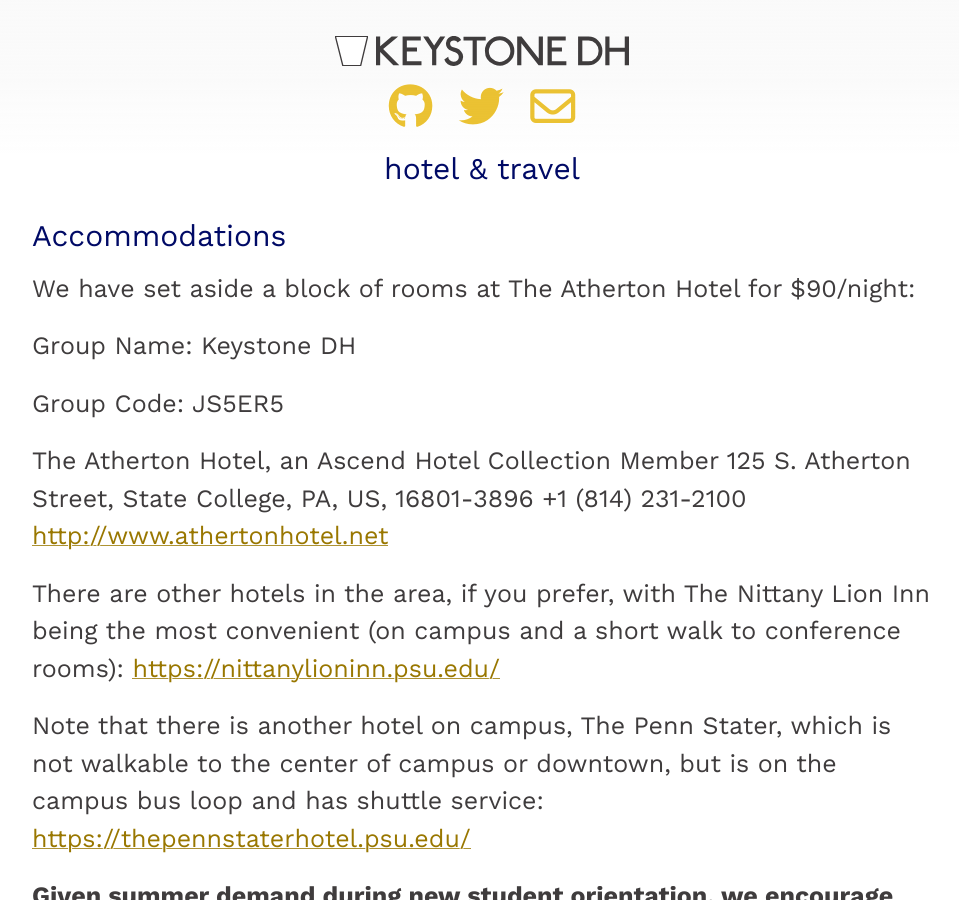
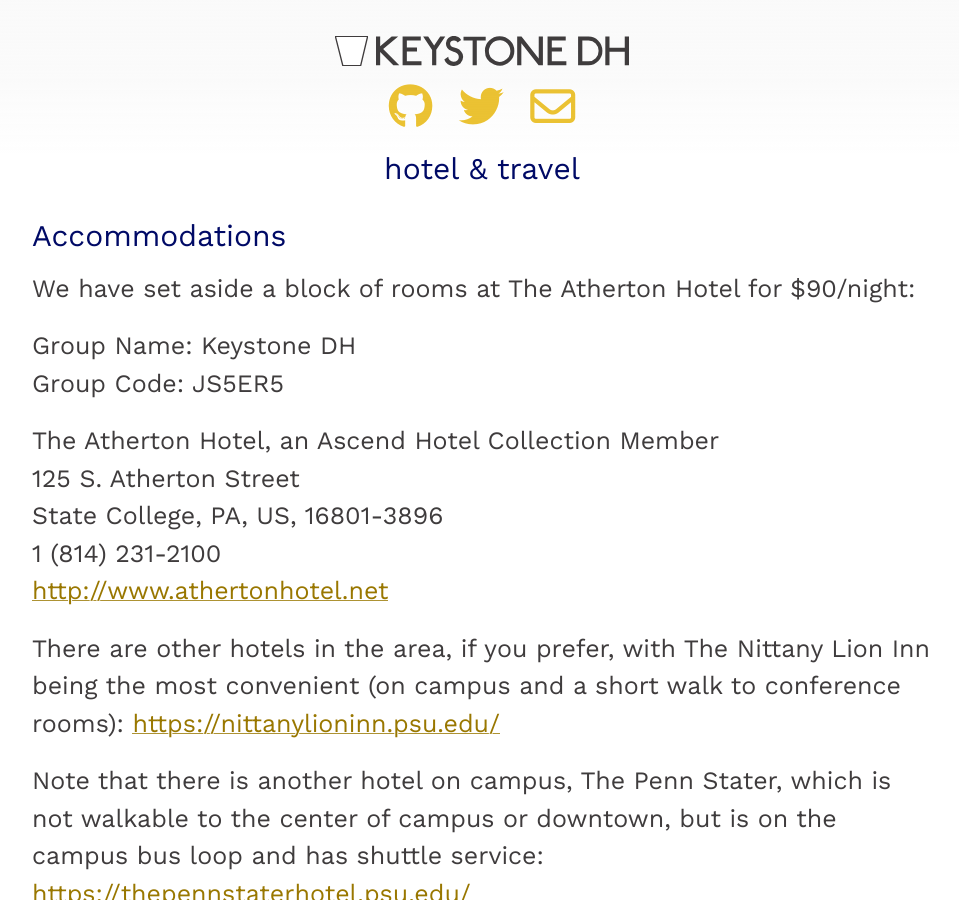
Before and after one commit to KeystoneDH/2018, a Jekyll site: the page built from travel.md, in a window 1280 px wide and 900 px high. Shown: the whole window, without its empty margins (158-1117 px from the left). Built offline with Jekyll 4.4.1, drawn with Linux system fonts in a browser that asks for light colours; nearby versions of some CDN libraries.

Commit message:
Line breaks formatting

```diff
--- a/travel.md
+++ b/travel.md
@@ -9,14 +9,13 @@ tags: page
 
 We have set aside a block of rooms at The Atherton Hotel for $90/night:
 
-Group Name: Keystone DH
-
+Group Name: Keystone DH<br/>
 Group Code: JS5ER5
 
-The Atherton Hotel, an Ascend Hotel Collection Member
-125 S. Atherton Street,
-State College, PA, US, 16801-3896
-+1 (814) 231-2100
+The Atherton Hotel, an Ascend Hotel Collection Member<br/>
+125 S. Atherton Street<br/>
+State College, PA, US, 16801-3896<br/>
+1 (814) 231-2100<br/>
 [http://www.athertonhotel.net](http://www.athertonhotel.net)
 
 There are other hotels in the area, if you prefer, with The Nittany Lion Inn being the most convenient (on campus and a short walk to conference rooms): [https://nittanylioninn.psu.edu/](https://nittanylioninn.psu.edu/)
```
